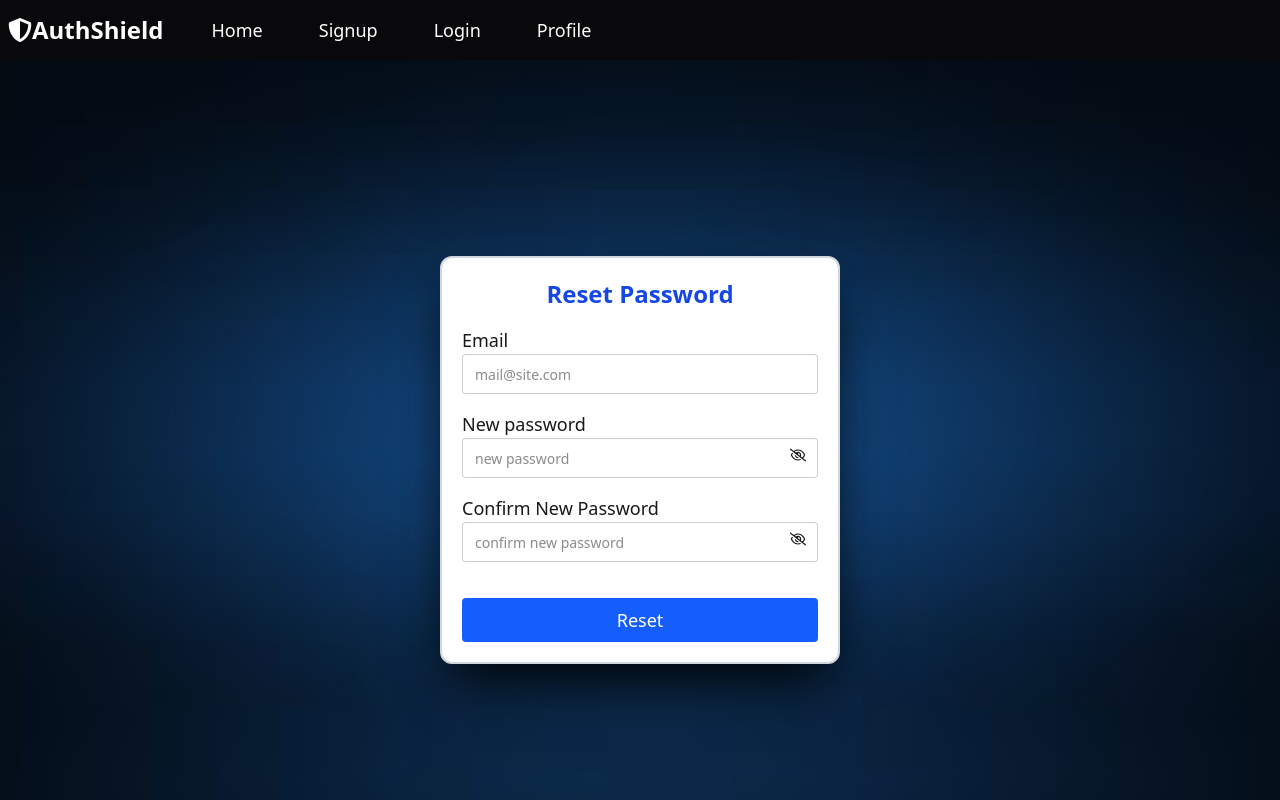
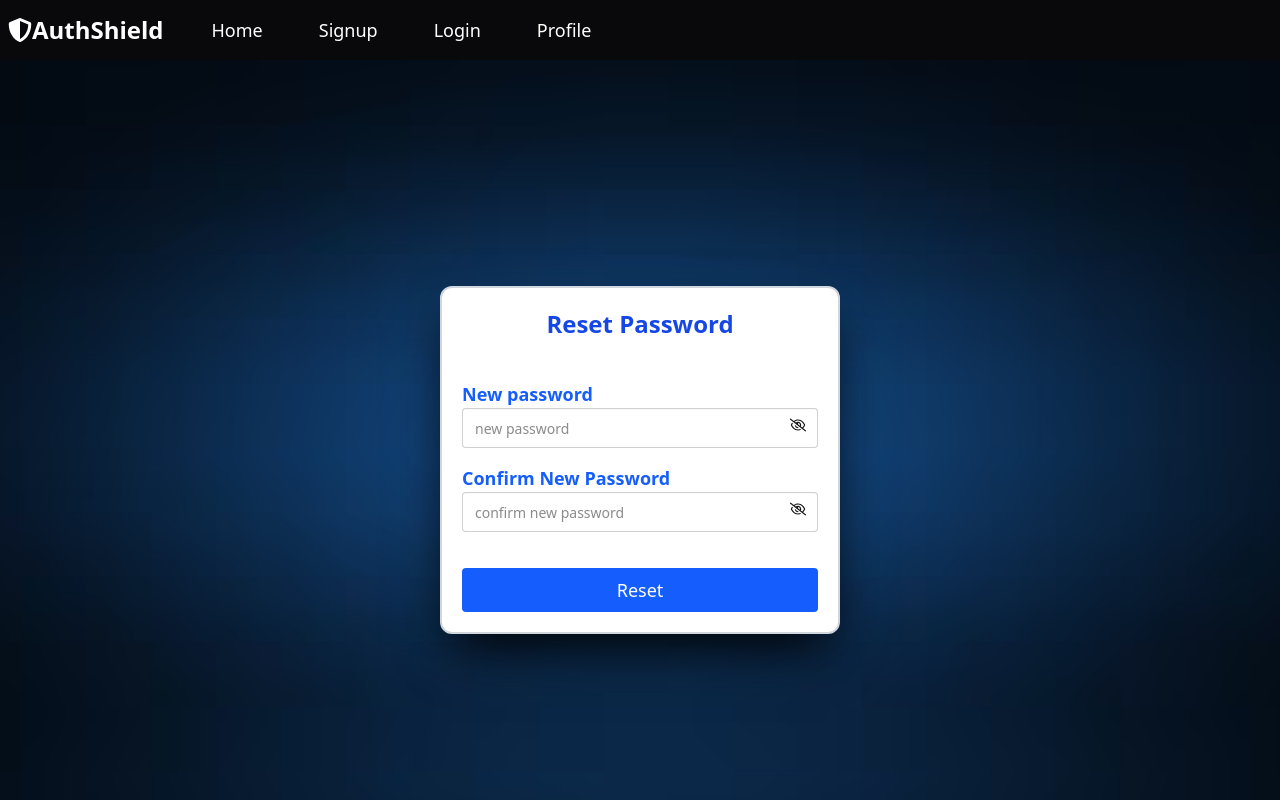
Before and after one commit to Muskan-codebase/AuthShield, a React (Vite) app in the folder frontend/: page /resetPassword in a window 1280 px wide. Shown: the top 800 px of the page. Built offline with nearby package versions, Linux system fonts and the light colour scheme.

Commit message:
code fix: minor UI updates

```diff
--- a/frontend/src/ResetPassword.jsx
+++ b/frontend/src/ResetPassword.jsx
@@ -14,7 +14,7 @@ function ResetPassword() {
     const tokenFromURL = searchParams.get("token");
     const emailFromURL = searchParams.get("email");
 
-    const [email, setEmail] = useState();
+    // const [email, setEmail] = useState();
     const [newPassword, setNewPassword] = useState();
     const [confirmNewPassword, setConfirmNewPassword] = useState();
     const [showNewPassword, setShowNewPassword] = useState(false);
@@ -31,9 +31,9 @@ function ResetPassword() {
         setShowConfirmNewPassword(!showConfirmNewPassword)
     }
 
-    const updateEmail = (e) => {
-        setEmail(e.target.value);
-    }
+    // const updateEmail = (e) => {
+    //     setEmail(e.target.value);
+    // }
 
     function updatePassword(e) {
         setNewPassword(e.target.value)
@@ -82,13 +82,13 @@ function ResetPassword() {
                 <form onSubmit={handleResetPassword} className='bg-white border-2 border-gray-300 shadow-2xl shadow-black rounded-xl p-5 h-auto w-100 space-y-4 hover:scale-105 transition-transform duration-500 ease-in-out cursor-pointer'>
                     <h1 className='text-center text-2xl font-bold text-blue-700'>Reset Password</h1>
 
-                    <label className='text-lg'>Email</label><br></br>
-                    <input type="email" value={email} onChange={updateEmail} placeholder="mail@site.com" className="input w-full" />
+                    {/* <label className='text-lg'>Email</label><br></br>
+                    <input type="email" value={email} onChange={updateEmail} placeholder="mail@site.com" className="input w-full" /> */}
 
                     <br></br>
 
                     <div className="relative">
-                        <label className='text-lg'>New password</label><br></br>
+                        <label className='text-lg text-blue-600 font-semibold'>New password</label><br></br>
                         <input type={showNewPassword ? "text" : "password"} value={newPassword} onChange={updatePassword} placeholder="new password" className="input w-full" />
                         {showNewPassword ?
                             (<span className="absolute right-3 top-2/3 transform -translate-y-1/2 cursor-pointer">
@@ -104,7 +104,7 @@ function ResetPassword() {
                     </div>
 
                     <div className="relative">
-                        <label className='text-lg'>Confirm New Password</label><br></br>
+                        <label className='text-lg text-blue-600 font-semibold'>Confirm New Password</label><br></br>
                         <input type={showConfirmNewPassword ? "text" : "password"} value={confirmNewPassword} onChange={updateConfirmNewPassword} placeholder="confirm new password" className="input w-full" />
                         {showConfirmNewPassword ?
                             (<span className="absolute right-3 top-2/3 transform -translate-y-1/2 cursor-pointer">
--- a/frontend/src/custom-hooks/useDeleteAccount.js
+++ b/frontend/src/custom-hooks/useDeleteAccount.js
@@ -27,7 +27,7 @@ function useDeleteAccount() {
 
             // window.location.reload();
             localStorage.removeItem("Token")
-            window.location.href = "/"
+            navigate("/")
 
         } catch (error) {
 
--- a/frontend/src/custom-hooks/useLogin.js
+++ b/frontend/src/custom-hooks/useLogin.js
@@ -5,7 +5,7 @@ import axios from "axios";
 
 function useLogin() {
 
-    // const navigate = useNavigate();
+    const navigate = useNavigate();
 
     const login = async function ({ email, password }) {
 
@@ -23,7 +23,7 @@ function useLogin() {
                 toast.success(response.data.message);
             }
 
-            window.location.href = "/profile"
+            navigate("/profile")
             // window.location.reload();
 
         } catch (error) {
--- a/frontend/src/custom-hooks/useSignup.js
+++ b/frontend/src/custom-hooks/useSignup.js
@@ -4,7 +4,7 @@ import axios from "axios";
 
 const useSignup = () => {
 
-    // const navigate = useNavigate();
+    const navigate = useNavigate();
 
     const signup = async ({ name, email, password, confirmPassword }) => {
 
@@ -25,7 +25,7 @@ const useSignup = () => {
                 toast.success(response.data.message);
             }
 
-           window.location.href = "/profile"
+           navigate("/profile")
             // window.location.reload();
 
         } catch (error) {
--- a/frontend/src/custom-hooks/useVerifyOTP.js
+++ b/frontend/src/custom-hooks/useVerifyOTP.js
@@ -4,7 +4,7 @@ import axios from "axios";
 
 const useVerifyOTP = () => {
 
-    // const navigate = useNavigate();
+    const navigate = useNavigate();
 
     const verifyOTP = async ({ email, otp }) => {
 
@@ -19,10 +19,13 @@ const useVerifyOTP = () => {
                 toast.success(response.data.message);
             }
 
-            if (response.data.redirectURL) {
-                // Redirect user to reset-password page with token
-                window.location.href = response.data.redirectURL;
-            }
+            // if (response.data.redirectURL) {
+            //     // Redirect user to reset-password page with token
+            //     window.location.href = response.data.redirectURL;
+            // }
+
+            navigate(response.data.redirectURL)
+
 
 
         } catch (error) {
```
